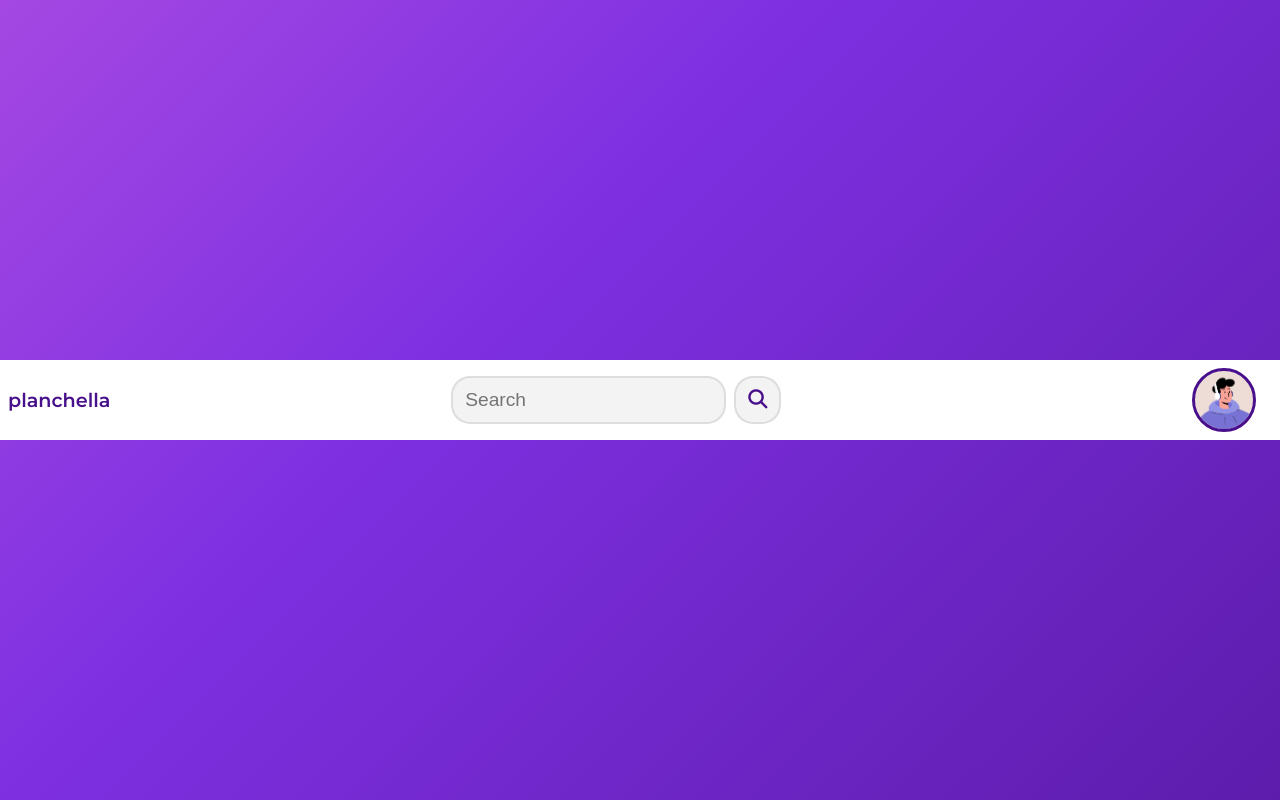
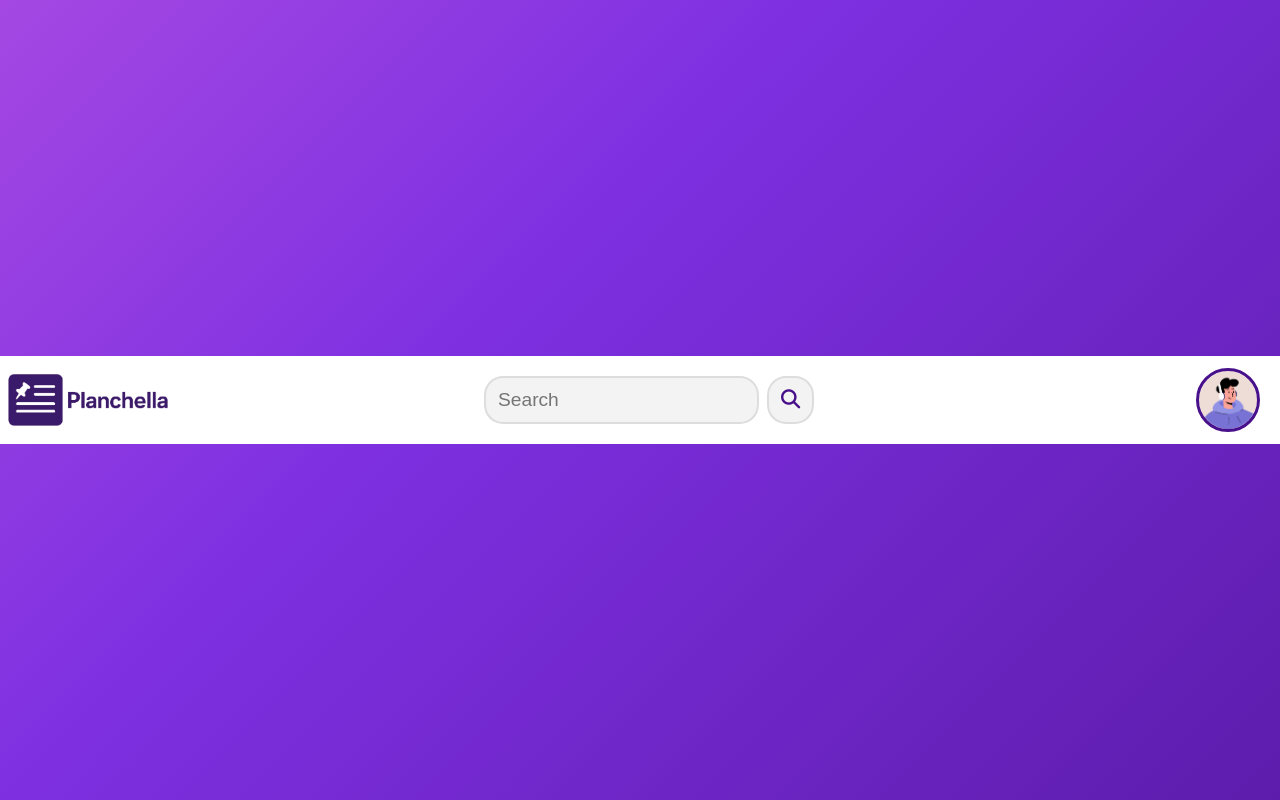
Before and after one commit to nelatawy/PlanchellaApp, an Angular app in the folder FrontEnd/planchella-app/: page /signin in a window 1280 px wide. Built offline with nearby package versions, Linux system fonts and the light colour scheme.

Commit message:
added the logo

```diff
--- a/FrontEnd/planchella-app/src/app/general/top-bar/top-bar.css
+++ b/FrontEnd/planchella-app/src/app/general/top-bar/top-bar.css
@@ -1,8 +1,7 @@
 #top-bar {
     width: 100vw;
     background-color: rgb(255, 255, 255);
-    padding: .5rem;
-    height: 5rem;
+    padding: .25rem;
     display: flex;
     flex-direction: row;
     align-items: center;
@@ -11,10 +10,15 @@
 }
 #home {
     font-family: var(--font-main);
+    height: 3.5rem;
     font-weight: 600;
     font-size: 1.2rem;
     color: var(--primary-color-dark);
     text-decoration: none;
+    background-image: url('../../../../public/logo.png');
+    aspect-ratio: 27/9;
+    background-size: cover;
+    background-position: center;
 }
 
 #profile {
--- a/FrontEnd/planchella-app/src/app/general/top-bar/top-bar.html
+++ b/FrontEnd/planchella-app/src/app/general/top-bar/top-bar.html
@@ -1,5 +1,5 @@
 <div id="top-bar">
-    <a id="home" href="">planchella</a>
+    <a id="home" href=""></a>
     <search-box-main></search-box-main>
     <app-profile-pic id="profile" hover_text="My Account"></app-profile-pic>
 </div>
```
Also changed, not shown: FrontEnd/planchella-app/public/logo.png.
